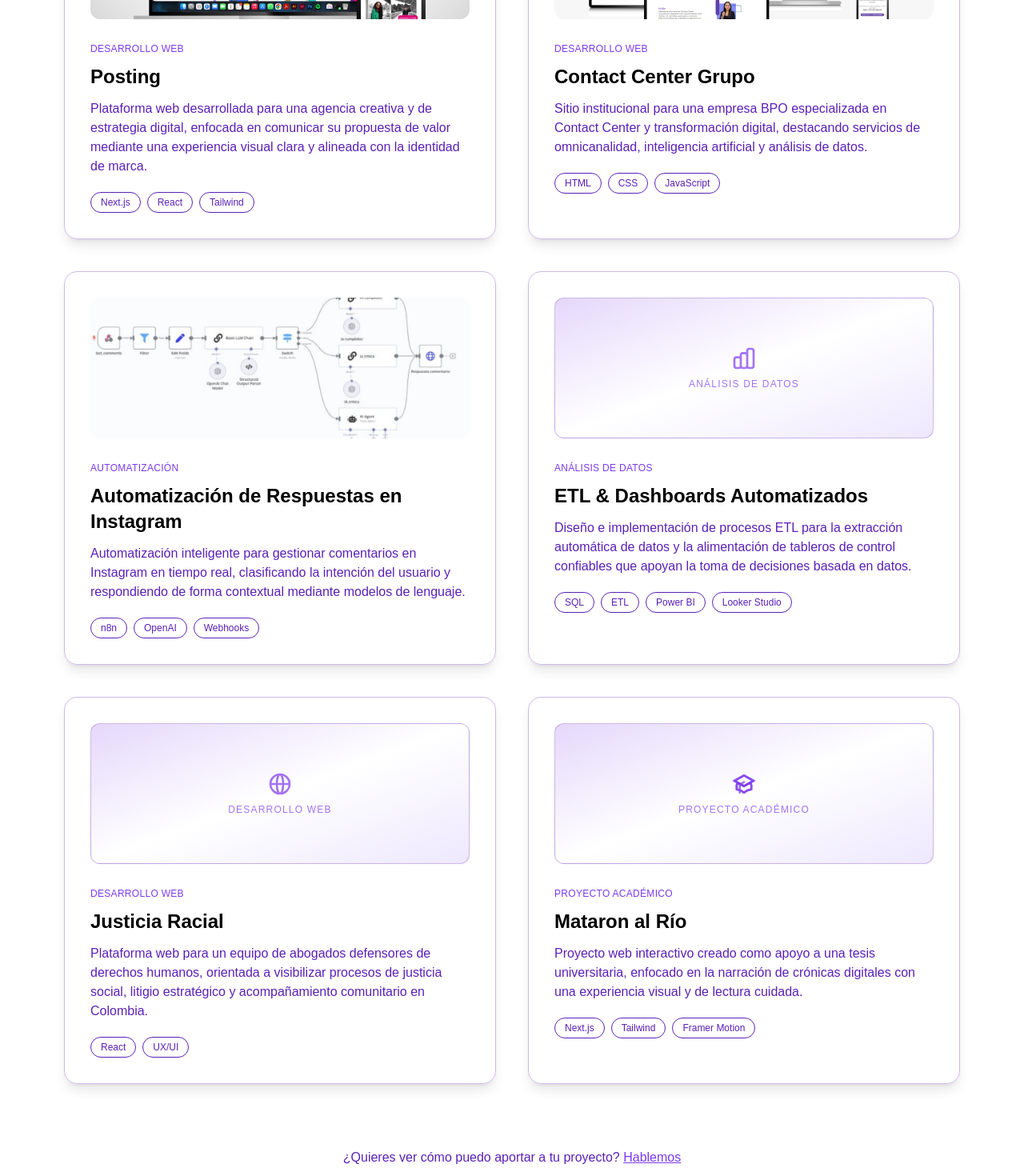
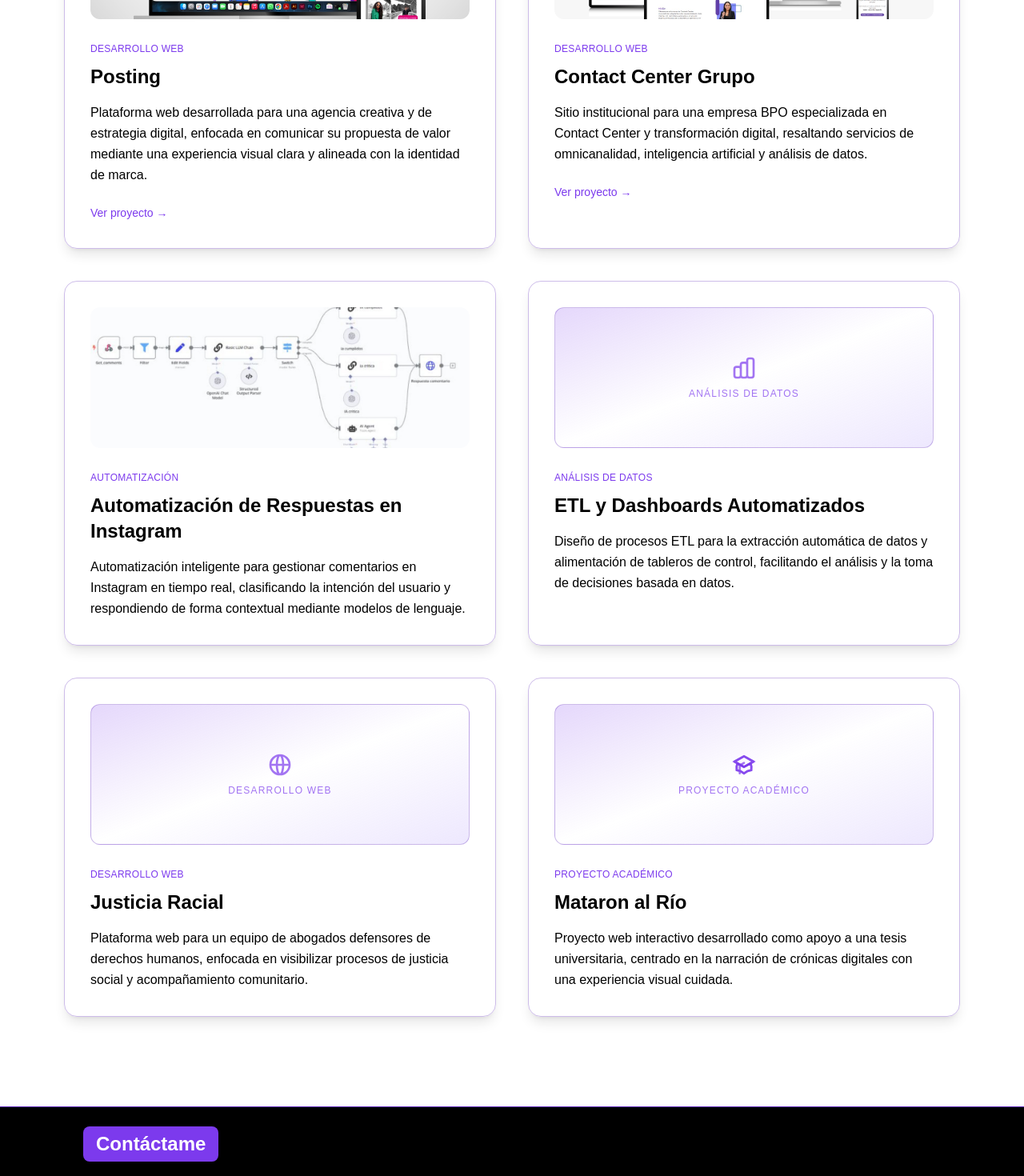
Before and after one commit to LauraDuarte22/portafolio-laura-duarte, a Next.js app: page / in a window 1280 px wide. Shown: the part 2060-3530 px from the top of the page at 80% size. Built offline with nearby package versions, Linux system fonts and the light colour scheme.

Commit message:
Update Projects.tsx

```diff
--- a/src/components/Projects.tsx
+++ b/src/components/Projects.tsx
@@ -1,9 +1,7 @@
-
 "use client";
 
 import { motion } from "framer-motion";
 import Image from "next/image";
-import type { ReactNode } from "react";
 import {
   HiOutlineChartBar,
   HiOutlineCog,
@@ -11,19 +9,19 @@ import {
   HiOutlineAcademicCap,
 } from "react-icons/hi";
 
-/* ======================
-   ICONOS POR TIPO
-====================== */
-const typeIcon: Record<string, ReactNode> = {
+type ProjectType =
+  | "Desarrollo Web"
+  | "Análisis de Datos"
+  | "Automatización"
+  | "Proyecto Académico";
+
+const typeIcon: Record<ProjectType, JSX.Element> = {
   "Desarrollo Web": <HiOutlineGlobeAlt size={32} />,
   "Análisis de Datos": <HiOutlineChartBar size={32} />,
   Automatización: <HiOutlineCog size={32} />,
   "Proyecto Académico": <HiOutlineAcademicCap size={32} />,
 };
 
-/* ======================
-   PROYECTOS
-====================== */
 const projects = [
   {
     title: "Posting",
@@ -32,16 +30,14 @@ const projects = [
       "Plataforma web desarrollada para una agencia creativa y de estrategia digital, enfocada en comunicar su propuesta de valor mediante una experiencia visual clara y alineada con la identidad de marca.",
     url: "https://posting.com.co",
     image: "/images/posting.jpeg",
-    tags: ["Next.js", "React", "Tailwind"],
   },
   {
     title: "Contact Center Grupo",
     type: "Desarrollo Web",
     description:
-      "Sitio institucional para una empresa BPO especializada en Contact Center y transformación digital, destacando servicios de omnicanalidad, inteligencia artificial y análisis de datos.",
+      "Sitio institucional para una empresa BPO especializada en Contact Center y transformación digital, resaltando servicios de omnicanalidad, inteligencia artificial y análisis de datos.",
     url: "http://ccgrupo.com.co/",
     image: "/images/ccgrupo.jpeg",
-    tags: ["HTML", "CSS", "JavaScript"],
   },
   {
     title: "Automatización de Respuestas en Instagram",
@@ -49,58 +45,45 @@ const projects = [
     description:
       "Automatización inteligente para gestionar comentarios en Instagram en tiempo real, clasificando la intención del usuario y respondiendo de forma contextual mediante modelos de lenguaje.",
     image: "/images/automation.jpeg",
-    tags: ["n8n", "OpenAI", "Webhooks"],
   },
   {
-    title: "ETL & Dashboards Automatizados",
+    title: "ETL y Dashboards Automatizados",
     type: "Análisis de Datos",
     description:
-      "Diseño e implementación de procesos ETL para la extracción automática de datos y la alimentación de tableros de control confiables que apoyan la toma de decisiones basada en datos.",
-    tags: ["SQL", "ETL", "Power BI", "Looker Studio"],
+      "Diseño de procesos ETL para la extracción automática de datos y alimentación de tableros de control, facilitando el análisis y la toma de decisiones basada en datos.",
   },
   {
     title: "Justicia Racial",
     type: "Desarrollo Web",
     description:
-      "Plataforma web para un equipo de abogados defensores de derechos humanos, orientada a visibilizar procesos de justicia social, litigio estratégico y acompañamiento comunitario en Colombia.",
-    tags: ["React", "UX/UI"],
+      "Plataforma web para un equipo de abogados defensores de derechos humanos, enfocada en visibilizar procesos de justicia social y acompañamiento comunitario.",
   },
   {
     title: "Mataron al Río",
     type: "Proyecto Académico",
     description:
-      "Proyecto web interactivo creado como apoyo a una tesis universitaria, enfocado en la narración de crónicas digitales con una experiencia visual y de lectura cuidada.",
-    tags: ["Next.js", "Tailwind", "Framer Motion"],
+      "Proyecto web interactivo desarrollado como apoyo a una tesis universitaria, centrado en la narración de crónicas digitales con una experiencia visual cuidada.",
   },
 ];
 
-/* ======================
-   COMPONENTE
-====================== */
 export default function Projects() {
   return (
     <section id="projects" className="py-28 px-6 md:px-20">
       <div className="max-w-7xl mx-auto space-y-20">
-
         {/* Header */}
         <div className="max-w-2xl space-y-4">
-          <h2 className="text-4xl font-bold text-primary">
-            Proyectos
-          </h2>
+          <h2 className="text-4xl font-bold text-primary">Proyectos</h2>
           <p className="text-muted text-lg">
-            Proyectos reales donde he aplicado desarrollo web, análisis de datos
-            y automatización para resolver problemas concretos.
+            Proyectos reales donde he aplicado desarrollo web, análisis de datos y
+            automatización para resolver problemas concretos.
           </p>
         </div>
 
         {/* Grid */}
         <div className="grid grid-cols-1 md:grid-cols-2 gap-10">
           {projects.map((project, i) => (
-            <motion.a
+            <motion.div
               key={project.title}
-              href={project.url}
-              target="_blank"
-              rel="noopener noreferrer"
               initial={{ opacity: 0, y: 60 }}
               whileInView={{ opacity: 1, y: 0 }}
               viewport={{ once: false, amount: 0.3 }}
@@ -120,13 +103,11 @@ export default function Projects() {
                   />
                 </div>
               ) : (
-                <div
-                  className="w-full h-44 rounded-xl mb-6 flex items-center justify-center
-                             bg-gradient-to-br from-primary/20 via-background to-secondary/20
-                             border border-muted/30"
-                >
+                <div className="w-full h-44 rounded-xl mb-6 flex items-center justify-center
+                                bg-gradient-to-br from-primary/20 via-background to-secondary/20
+                                border border-muted/30">
                   <div className="flex flex-col items-center gap-2 text-primary/70">
-                    {typeIcon[project.type]}
+                    {typeIcon[project.type as ProjectType]}
                     <span className="text-xs uppercase tracking-widest">
                       {project.type}
                     </span>
@@ -134,43 +115,37 @@ export default function Projects() {
                 </div>
               )}
 
-              {/* Tipo */}
+              {/* Content */}
               <span className="text-xs uppercase tracking-wide text-primary">
                 {project.type}
               </span>
 
-              {/* Título */}
               <h3 className="text-2xl font-semibold mt-2 group-hover:text-primary transition">
                 {project.title}
               </h3>
 
-              {/* Descripción */}
-              <p className="text-muted mt-3">
+              <p className="text-foreground/80 mt-4 leading-relaxed">
                 {project.description}
               </p>
 
-              {/* Tags */}
-              <div className="flex flex-wrap gap-2 mt-5">
-                {project.tags.map((tag) => (
-                  <span
-                    key={tag}
-                    className="text-xs px-3 py-1 rounded-full border border-muted text-muted"
-                  >
-                    {tag}
-                  </span>
-                ))}
-              </div>
-            </motion.a>
+              {/* CTA */}
+              {project.url && (
+                <a
+                  href={project.url}
+                  target="_blank"
+                  rel="noopener noreferrer"
+                  className="inline-block mt-6 text-sm font-medium text-primary
+                             hover:underline transition"
+                >
+                  Ver proyecto →
+                </a>
+              )}
+            </motion.div>
           ))}
         </div>
 
-        {/* Cierre */}
-        <p className="text-center text-muted">
-          ¿Quieres ver cómo puedo aportar a tu proyecto?{" "}
-          <a href="#contact" className="text-primary underline">
-            Hablemos
-          </a>
-        </p>
+        {/* Footer */}
+
       </div>
     </section>
   );
```
